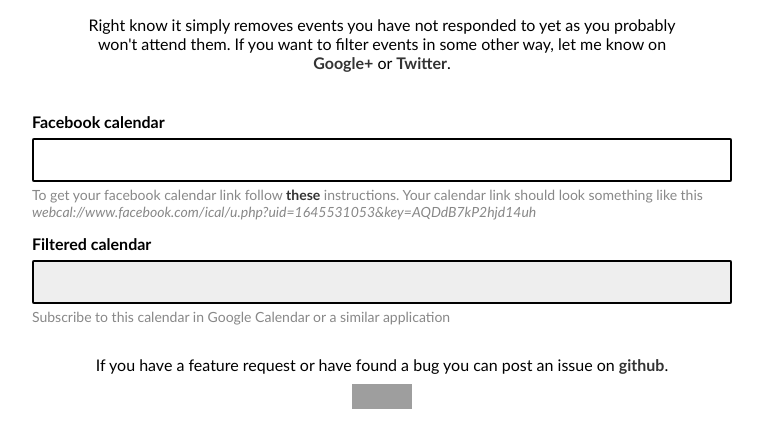
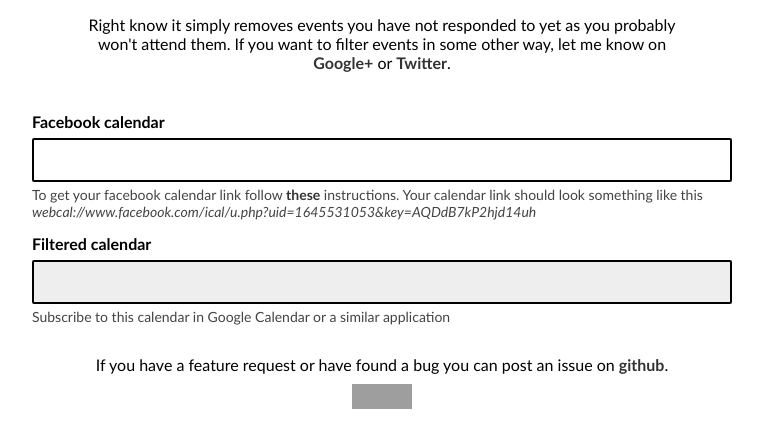
Before and after one commit to simonbengtsson/eventcal, a PHP site: page / in a window 1280 px wide. Shown: the part 183-631 px from the top of the page, without its empty margins (258-1021 px from the left). Run offline with PHP 8.4, Linux system fonts and the light colour scheme; some libraries are stand-ins or nearby versions; grey boxes are pictures that could not be loaded.

Commit message:
Minor update

```diff
--- a/app/style.css
+++ b/app/style.css
@@ -43,7 +43,7 @@ h1 img {
 }
 
 .help-block {
-    color: #888;
+    color: #444;
     margin-top: 4px;
     text-align: left;
     font-size: 14px;
```
Also changed, not shown: README.md.
